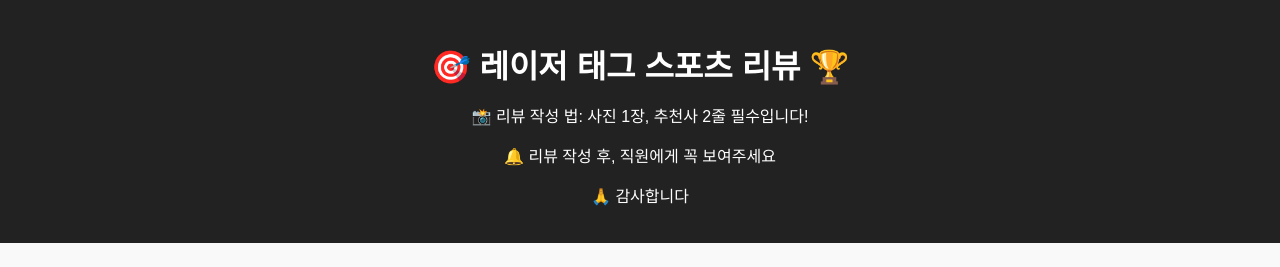
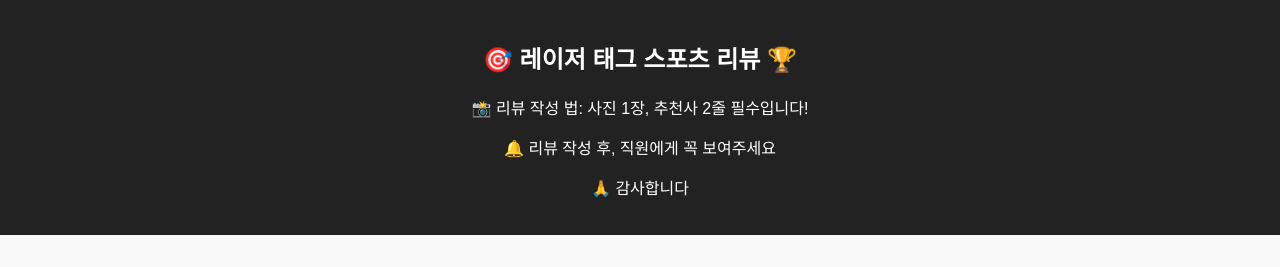
Before and after one commit to LTS-gwanganlii/LTS_QR, a plain HTML site: page index.html in a window 1280 px wide. Shown: the top 267 px of the page. Drawn offline with Linux system fonts and the light colour scheme.

Commit message:
글자 크기 감소

```diff
--- a/index.html
+++ b/index.html
@@ -8,7 +8,7 @@
   </head>
   <body>
     <header>
-      <h1>🎯 레이저 태그 스포츠 리뷰 🏆</h1>
+      <h2>🎯 레이저 태그 스포츠 리뷰 🏆</h2>
       <p>📸 리뷰 작성 법: 사진 1장, 추천사 2줄 필수입니다!</p>
       <p>🔔 리뷰 작성 후, 직원에게 꼭 보여주세요</p>
       <p>🙏 감사합니다</p>
```
